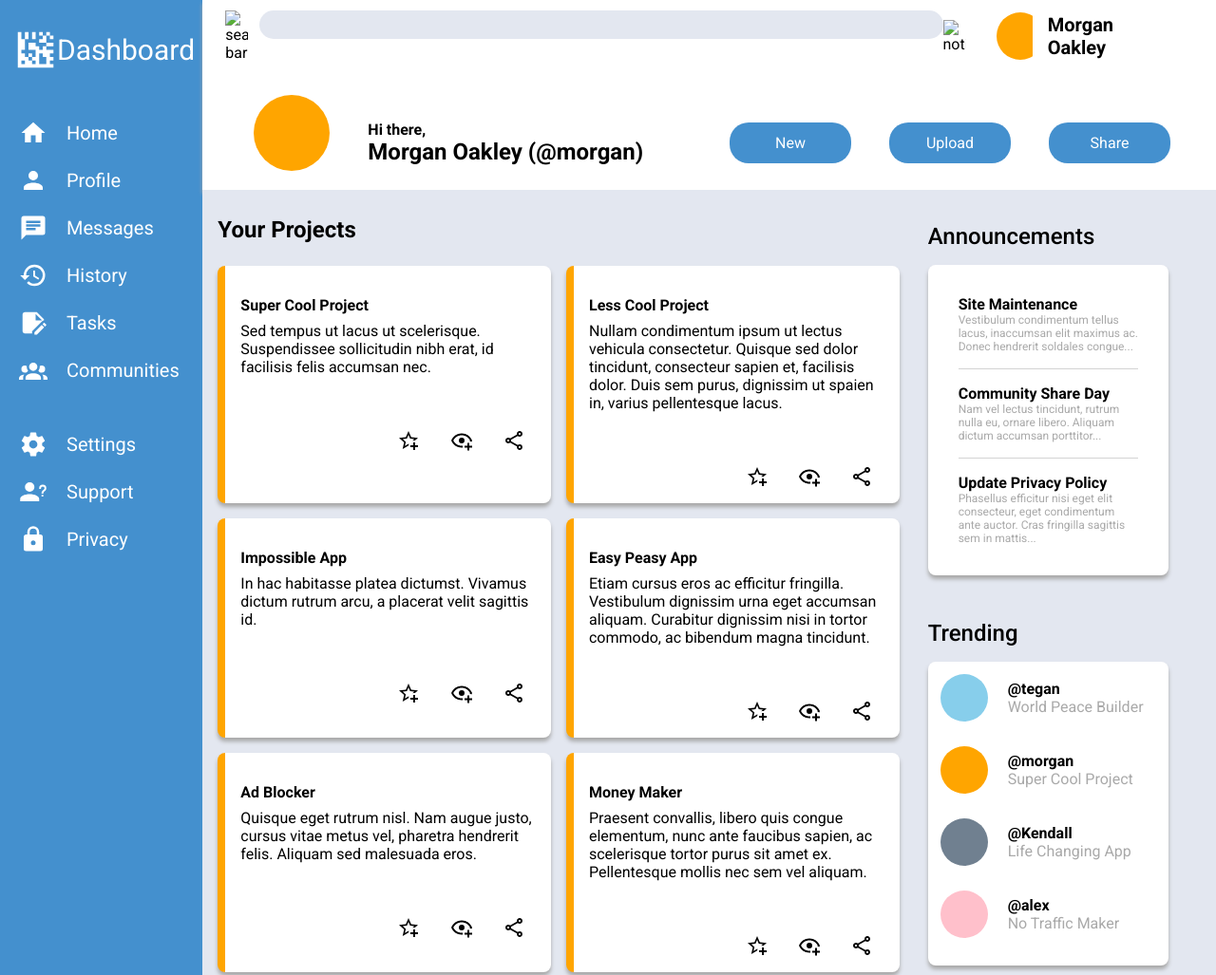
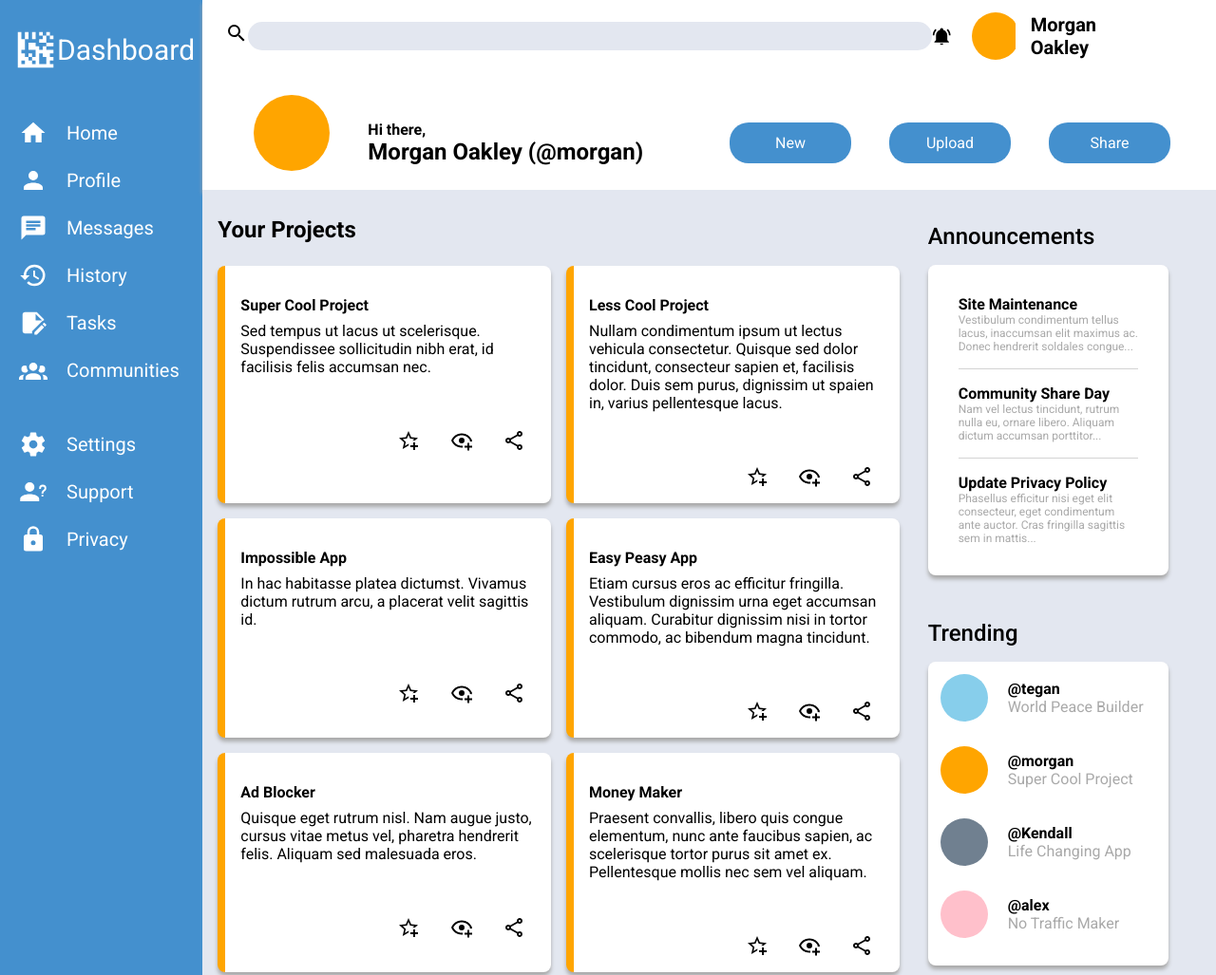
Before and after one commit to IGrewal08/Dashboard, a plain HTML site: page index.html in a window 1280 px wide. Shown: the top 1027 px of the page at 95% size. Drawn offline with Linux system fonts and the light colour scheme.

Commit message:
fixed svg images

```diff
--- a/index.html
+++ b/index.html
@@ -94,11 +94,17 @@
             <div class="header">
                 <div id="search">
                         <div id="bar">
-                            <img src="icons/magnify.svg" alt="search bar">
+                            <svg style="height: 1.5em;" xmlns="http://www.w3.org/2000/svg" viewBox="0 0 24 24">
+                                <title>magnify</title>
+                                <path d="M9.5,3A6.5,6.5 0 0,1 16,9.5C16,11.11 15.41,12.59 14.44,13.73L14.71,14H15.5L20.5,19L19,20.5L14,15.5V14.71L13.73,14.44C12.59,15.41 11.11,16 9.5,16A6.5,6.5 0 0,1 3,9.5A6.5,6.5 0 0,1 9.5,3M9.5,5C7,5 5,7 5,9.5C5,12 7,14 9.5,14C12,14 14,12 14,9.5C14,7 12,5 9.5,5Z" />
+                            </svg>
                         <div id="search-bar"></div>
                         </div>
                         <div id="profile">
-                            <img src="icons/bell.svg" alt="notifications">
+                            <svg style="height: 1.5em;" xmlns="http://www.w3.org/2000/svg" viewBox="0 0 24 24">
+                                <title>bell-ring</title>
+                                <path d="M21,19V20H3V19L5,17V11C5,7.9 7.03,5.17 10,4.29C10,4.19 10,4.1 10,4A2,2 0 0,1 12,2A2,2 0 0,1 14,4C14,4.1 14,4.19 14,4.29C16.97,5.17 19,7.9 19,11V17L21,19M14,21A2,2 0 0,1 12,23A2,2 0 0,1 10,21M19.75,3.19L18.33,4.61C20.04,6.3 21,8.6 21,11H23C23,8.07 21.84,5.25 19.75,3.19M1,11H3C3,8.6 3.96,6.3 5.67,4.61L4.25,3.19C2.16,5.25 1,8.07 1,11Z" />
+                            </svg>
                             <svg height="60" width="60">
                                 <circle r="25" cx="30" cy="30" fill="orange" />
                             </svg>
```
